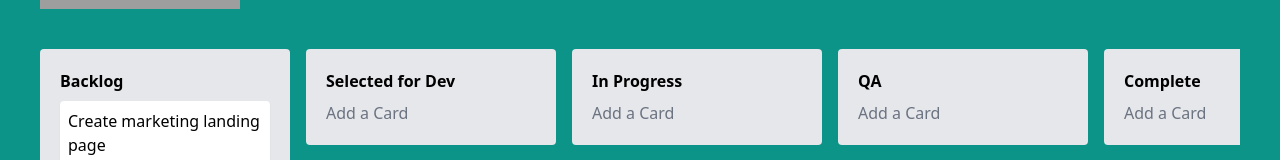
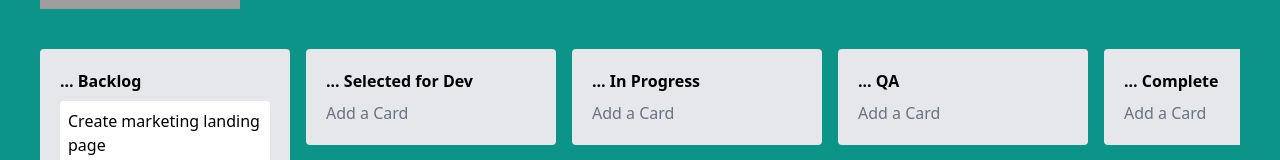
Before and after one commit to Grace229/Trello-Board-Clone, a Nuxt app: page / in a window 1280 px wide. Shown: the part 181-341 px from the top of the page. Built offline with nearby package versions, Linux system fonts and the light colour scheme; grey boxes are pictures that could not be loaded.

Commit message:
Draggable Transition and Drag Handle

```diff
--- /dev/null
+++ b/components/DragHandle.vue
@@ -0,0 +1,3 @@
+<template>
+      <span class="drag-handle cursor">...</span>
+</template>
--- a/components/TrelloBoard.vue
+++ b/components/TrelloBoard.vue
@@ -37,12 +37,15 @@ const columns = ref<Column[]>([
         <draggable
         v-model="columns"
         group="columns"
+        :animation="150"
+        handle=".drag-handle"
         item-key="id"
         class="flex gap-4 overflow-x-auto items-start"
         >
         <template #item="{element: column} : {element: Column}">
             <div  class="column bg-gray-200 p-5 rounded min-w-[250px]">
             <header class="font-bold mb-2">
+              <DragHandle />
                 {{ column.title }}
             </header>
             <TrelloBoardTask
```
